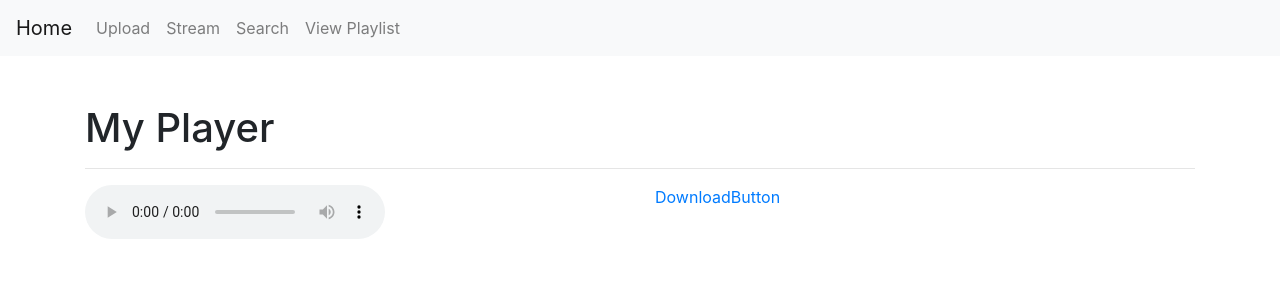
After one commit to sushantchoudhary25/Music-Streaming-Website, a Flask app: template music_app/templates/player.html in a window 1280 px wide. The commit adds this page. Shown: the top 300 px of the page. Run offline with Flask 2, Linux system fonts and the light colour scheme; the template is opened without the code that fills it, so the values that code supplies are empty; some libraries are stand-ins or nearby versions.

Commit message:
Stream feature

```diff
--- /dev/null
+++ b/music_app/templates/player.html
@@ -0,0 +1,25 @@
+{% extends "public_template.html" %}
+{% block title %}Music Player{% endblock %}
+{% block main %}
+<div class="container">
+   <div class="row">
+      <div class="col">
+         <h1>My Player</h1>
+         <hr>
+
+          <div class="contaier">
+              <div class="row">
+                  <div class="col">
+                      <audio controls>
+                       <source src="{{ link }}" type="audio/mpeg">
+                    </audio>
+                  </div>
+                  <div class="col">
+                      <a href="{{ link }}" download="{{ title }}">DownloadButton</a>
+                  </div>
+              </div>
+          </div>
+      </div>
+   </div>
+</div>
+{% endblock %}
--- a/music_app/templates/playlist.html
+++ b/music_app/templates/playlist.html
@@ -18,10 +18,10 @@
                            <div class="col-sm-3">{{ song[2] }}</div>
                            <div class="col-sm-3">{{ song[3] }}</div>
                            <div class="col-sm-1">
-                              <button type="button" class="btn btn-outline-primary btn-sm">Play</button>
+                              <a href = "/play/{{ song[0] }}" class="btn btn-outline-primary btn-sm">Play</a>
                            </div>
                            <div class="col-sm-1">
-                              <a href="/delete/{{ song[0]}}" class="btn btn-outline-danger btn-sm">Delete</a>
+                              <a href="/delete/{{ song[0] }}" class="btn btn-outline-danger btn-sm">Delete</a>
                            </div>
                         </div>
                      </div>
```
Also changed, not shown: music_app/views.py (+14 -0 lines), music_app/data/songs.db (added).
